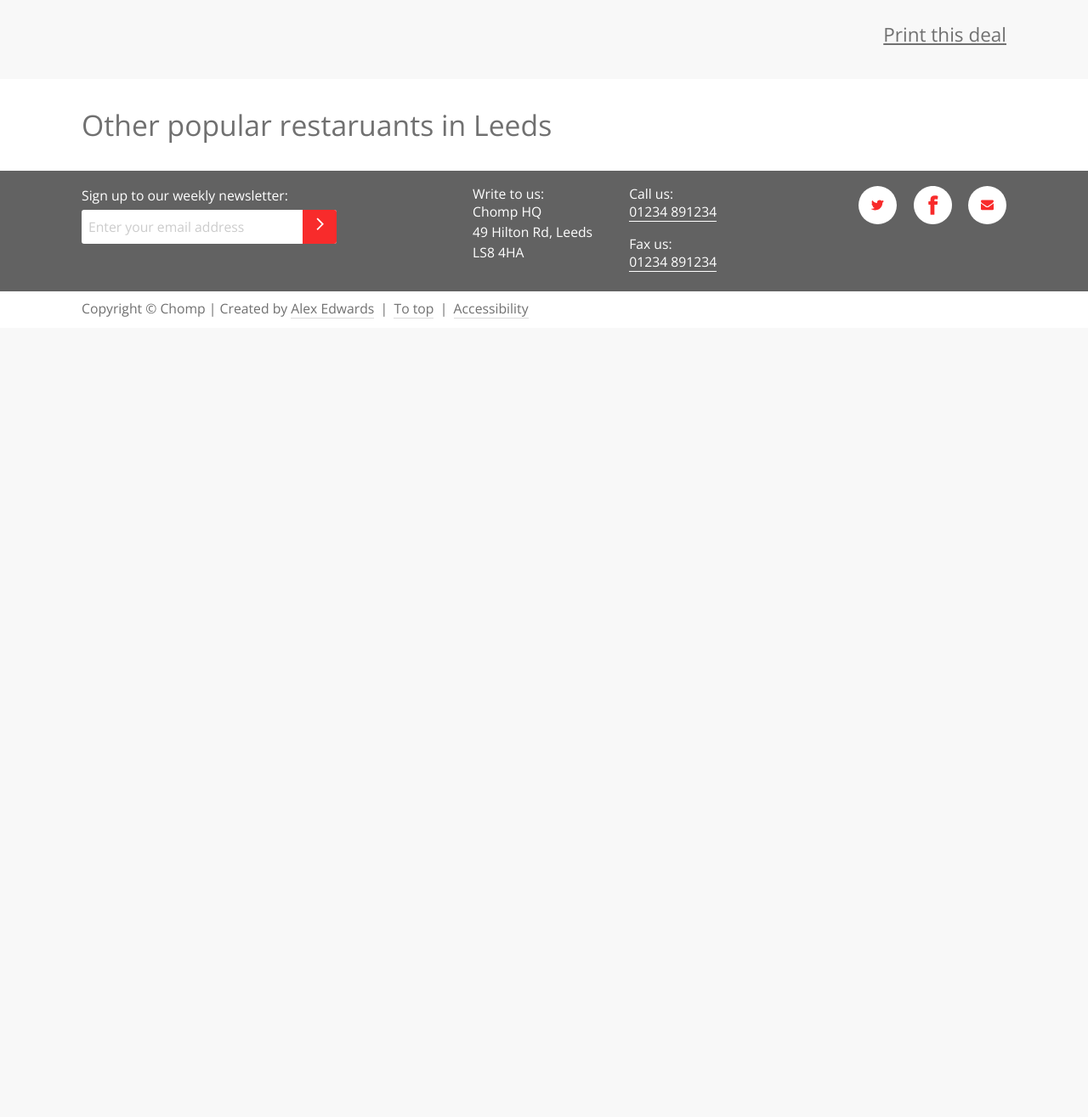
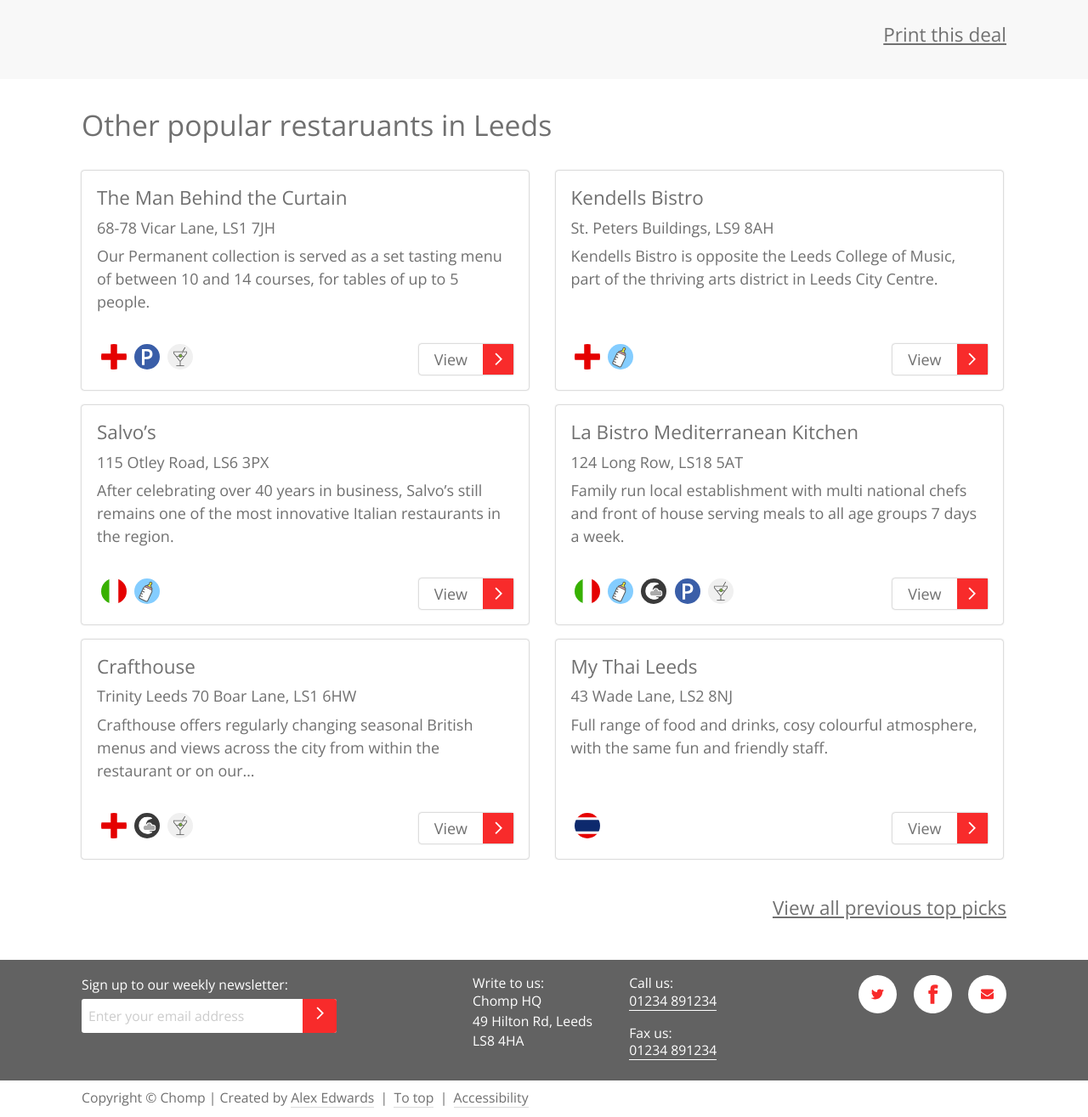
Before and after one commit to Alexed93/chomp--static, a PHP site: page / in a window 1280 px wide. Shown: the part 1779-3094 px from the top of the page at 85% size. Before the commit the page ends 2154 px from the top, so only its background shows below. Run offline with PHP 8.4, Linux system fonts and the light colour scheme.

Commit message:
Home page complete

```diff
--- a/assets/app/scss/base/_typography.scss
+++ b/assets/app/scss/base/_typography.scss
@@ -114,6 +114,11 @@
 }
 
 a.sub-link {
+    text-align: center;
     border: none;
     text-decoration: underline;
+
+    @include respond-min($bp2) {
+        text-align: right;
+    }
 }
--- a/assets/app/scss/modules/_cards.scss
+++ b/assets/app/scss/modules/_cards.scss
@@ -19,16 +19,10 @@
     position: relative;
     margin-bottom: $base;
     background: $white;
+    // background: #F8F8F8;
     box-shadow: 0px 0px 2px 0px rgba(0,0,0,0.5);
     border-radius: 3px;
     clear: both;
-
-    // @include respond-min($bp2) {
-    //     margin-bottom: $base*3;
-    // }
-    // @include respond-min($bp4) {
-    //     margin-bottom: 0;
-    // }
 }
 
 .card__image {
@@ -46,8 +40,6 @@
         }
     }
     @include respond-min($bp4) {
-        float: none;
-        width: auto;
         max-height: 225px;
     }
 }
@@ -58,15 +50,9 @@
     font-weight: $weight-light;
 
     @include respond-min($bp2) {
-        width: 50%;
+        // width: 50%;
         height: 100%;
         float: right;
-    }
-    @include respond-min($bp4) {
-        width: 100%;
-        float: none;
-        position: static;
-        height: auto;
     }
 }
 
@@ -81,7 +67,6 @@
 }
 
 .details {
-    // float: left;
     span {
         margin-left: $base/4;
     }
@@ -91,4 +76,30 @@
 \*----------------------------------------------------------------*/
 
 .card--featured {
+    // background: $white;
+
+    .card__image {
+        @include respond-min($bp2) {
+            width: 50%;
+        }
+
+        @include respond-min($bp4) {
+            float: none;
+            width: auto;
+        }
+    }
+
+    .card__detail {
+        @include respond-min($bp2) {
+            width: 50%;
+        }
+
+        @include respond-min($bp4) {
+            width: 100%;
+            float: none;
+            position: static;
+            height: auto;
+        }
+    }
+
 }
--- a/index.html
+++ b/index.html
@@ -185,7 +185,8 @@
                         </div> <!-- End of card -->
                     </div> <!-- End of card grid item -->
                 </div> <!-- End of featured cards grid -->
-                <a href="#" class="delta u-weight-light u-align-right u-display-block u-push-top sub-link">View all previous top picks</a>
+
+                <a href="#" class="delta u-weight-light u-display-block u-push-top sub-link">View all previous top picks</a>
 
                 <div class="voucher u-push-top@2 u-push-bottom u-display-inline">
                     <img src="/assets/dist/imgs/voucher.png" alt="Voucher" class="voucher__img">
@@ -197,15 +198,162 @@
                         </div>
                     </div>
                 </div>
-                <a href="#" class="delta u-weight-light u-align-right u-display-block u-push-top sub-link">Print this deal</a>
+
+                <a href="#" class="delta u-weight-light u-display-block u-push-top sub-link">Print this deal</a>
 
             </div> <!-- End of featured -->
         </div> <!-- End of container area -->
     </div> <!-- End of promo area -->
 
     <div class="container additional-restaurants">
-        <h1 class="beta u-pad-top sub-heading--inverted u-weight-medium">Other popular restaruants in Leeds</h1>
-    </div> <!-- End of additional restaurants -->
+        <h1 class="beta u-push-top sub-heading--inverted u-weight-medium">Other popular restaruants in Leeds</h1>
+
+        <div class="results test--flexbox">
+            <div class="grid grid--spaced grid--flex results--grid">
+
+                <div class="grid__item grid__item--6-12-bp2">
+                    <div class="card">
+                        <div class="card__detail">
+                            <h1 class="delta u-weight-medium u-push-bottom/2">The Man Behind the Curtain</h1>
+                            <h2 class="epsilon u-weight-medium u-push-bottom/2">68-78 Vicar Lane, LS1 7JH</h2>
+                            <p class="u-zero-bottom">Our Permanent collection is served as a set tasting menu of between 10 and 14 courses, for tables of up to 5 people.</p>
+                            <div class="card__inputs">
+                                <div class="details u-float-left">
+                                    <span class="icon icon--medium icon--English"></span>
+                                    <span class="icon icon--medium icon--Parking"></span>
+                                    <span class="icon icon--medium icon--Alcohol"></span>
+                                </div>
+                                <a href="#" class="btn btn--primary cf u-float-right">
+                                    <span class="btn--label">View</span>
+                                    <span class="btn--icon">
+                                        <span class="icon icon--small icon--chevron-right-white"></span>
+                                    </span>
+                                </a>
+                            </div> <!-- End of card inputs -->
+                        </div> <!-- End of card detail -->
+                    </div> <!-- End of card -->
+                </div> <!-- End of card grid item -->
+
+                <div class="grid__item grid__item--6-12-bp2">
+                    <div class="card">
+                        <div class="card__detail">
+                            <h1 class="delta u-weight-medium u-push-bottom/2">Kendells Bistro</h1>
+                            <h2 class="epsilon u-weight-medium u-push-bottom/2">St. Peters Buildings, LS9 8AH</h2>
+                            <p class="u-zero-bottom">Kendells Bistro is opposite the Leeds College of Music, part of the thriving arts district in Leeds City Centre.</p>
+                            <div class="card__inputs">
+                                <div class="details u-float-left">
+                                    <span class="icon icon--medium icon--English"></span>
+                                    <span class="icon icon--medium icon--Family-Friendly"></span>
+                                </div>
+                                <a href="#" class="btn btn--primary cf u-float-right">
+                                    <span class="btn--label">View</span>
+                                    <span class="btn--icon">
+                                        <span class="icon icon--small icon--chevron-right-white"></span>
+                                    </span>
+                                </a>
+                            </div> <!-- End of card inputs -->
+                        </div> <!-- End of card detail -->
+                    </div> <!-- End of card -->
+                </div> <!-- End of card grid item -->
+
+                <div class="grid__item grid__item--6-12-bp2">
+                    <div class="card">
+                        <div class="card__detail">
+                            <h1 class="delta u-weight-medium u-push-bottom/2">Salvo’s</h1>
+                            <h2 class="epsilon u-weight-medium u-push-bottom/2">115 Otley Road, LS6 3PX</h2>
+                            <p class="u-zero-bottom">After celebrating over 40 years in business, Salvo’s still remains one of the most innovative Italian restaurants in the region.</p>
+                            <div class="card__inputs">
+                                <div class="details u-float-left">
+                                    <span class="icon icon--medium icon--Italian"></span>
+                                    <span class="icon icon--medium icon--Family-Friendly"></span>
+                                </div>
+                                <a href="#" class="btn btn--primary cf u-float-right">
+                                    <span class="btn--label">View</span>
+                                    <span class="btn--icon">
+                                        <span class="icon icon--small icon--chevron-right-white"></span>
+                                    </span>
+                                </a>
+                            </div> <!-- End of card inputs -->
+                        </div> <!-- End of card detail -->
+                    </div> <!-- End of card -->
+                </div> <!-- End of card grid item -->
+
+                <div class="grid__item grid__item--6-12-bp2">
+                    <div class="card">
+                        <div class="card__detail">
+                            <h1 class="delta u-weight-medium u-push-bottom/2">La Bistro Mediterranean Kitchen</h1>
+                            <h2 class="epsilon u-weight-medium u-push-bottom/2">124 Long Row, LS18 5AT</h2>
+                            <p class="u-zero-bottom">Family run local establishment with multi national chefs and front of house serving meals to all age groups 7 days a week.</p>
+                            <div class="card__inputs">
+                                <div class="details u-float-left">
+                                    <span class="icon icon--medium icon--Italian"></span>
+                                    <span class="icon icon--medium icon--Family-Friendly"></span>
+                                    <span class="icon icon--medium icon--Open-Late"></span>
+                                    <span class="icon icon--medium icon--Parking"></span>
+                                    <span class="icon icon--medium icon--Alcohol"></span>
+                                </div>
+                                <a href="#" class="btn btn--primary cf u-float-right">
+                                    <span class="btn--label">View</span>
+                                    <span class="btn--icon">
+                                        <span class="icon icon--small icon--chevron-right-white"></span>
+                                    </span>
+                                </a>
+                            </div> <!-- End of card inputs -->
+                        </div> <!-- End of card detail -->
+                    </div> <!-- End of card -->
+                </div> <!-- End of card grid item -->
+
+                <div class="grid__item grid__item--6-12-bp2">
+                    <div class="card">
+                        <div class="card__detail">
+                            <h1 class="delta u-weight-medium u-push-bottom/2">Crafthouse</h1>
+                            <h2 class="epsilon u-weight-medium u-push-bottom/2">Trinity Leeds 70 Boar Lane, LS1 6HW</h2>
+                            <p class="u-zero-bottom">Crafthouse offers regularly changing seasonal British menus and views across the city from within the restaurant or on our…</p>
+                            <div class="card__inputs">
+                                <div class="details u-float-left">
+                                    <span class="icon icon--medium icon--English"></span>
+                                    <span class="icon icon--medium icon--Open-Late"></span>
+                                    <span class="icon icon--medium icon--Alcohol"></span>
+                                </div>
+                                <a href="#" class="btn btn--primary cf u-float-right">
+                                    <span class="btn--label">View</span>
+                                    <span class="btn--icon">
+                                        <span class="icon icon--small icon--chevron-right-white"></span>
+                                    </span>
+                                </a>
+                            </div> <!-- End of card inputs -->
+                        </div> <!-- End of card detail -->
+                    </div> <!-- End of card -->
+                </div> <!-- End of card grid item -->
+
+                <div class="grid__item grid__item--6-12-bp2">
+                    <div class="card">
+                        <div class="card__detail">
+                            <h1 class="delta u-weight-medium u-push-bottom/2">My Thai Leeds</h1>
+                            <h2 class="epsilon u-weight-medium u-push-bottom/2">43 Wade Lane, LS2 8NJ</h2>
+                            <p class="u-zero-bottom">Full range of food and drinks, cosy colourful atmosphere, with the same fun and friendly staff.</p>
+                            <div class="card__inputs">
+                                <div class="details u-float-left">
+                                    <span class="icon icon--medium icon--Thai"></span>
+                                </div>
+                                <a href="#" class="btn btn--primary cf u-float-right">
+                                    <span class="btn--label">View</span>
+                                    <span class="btn--icon">
+                                        <span class="icon icon--small icon--chevron-right-white"></span>
+                                    </span>
+                                </a>
+                            </div> <!-- End of card inputs -->
+                        </div> <!-- End of card detail -->
+                    </div> <!-- End of card -->
+                </div> <!-- End of card grid item -->
+
+
+            </div> <!-- End of grid -->
+
+            <a href="#" class="delta u-weight-light u-display-block u-push-top u-push-bottom@2 sub-link">View all previous top picks</a>
+
+        </div> <!-- End of results -->
+    </div> <!-- End of additional restaurants (container) -->
 
 </main>
 
```
Also changed, not shown: assets/dist/css/ie.css, assets/dist/css/print.css, assets/dist/css/styles.css, 3 other files.
